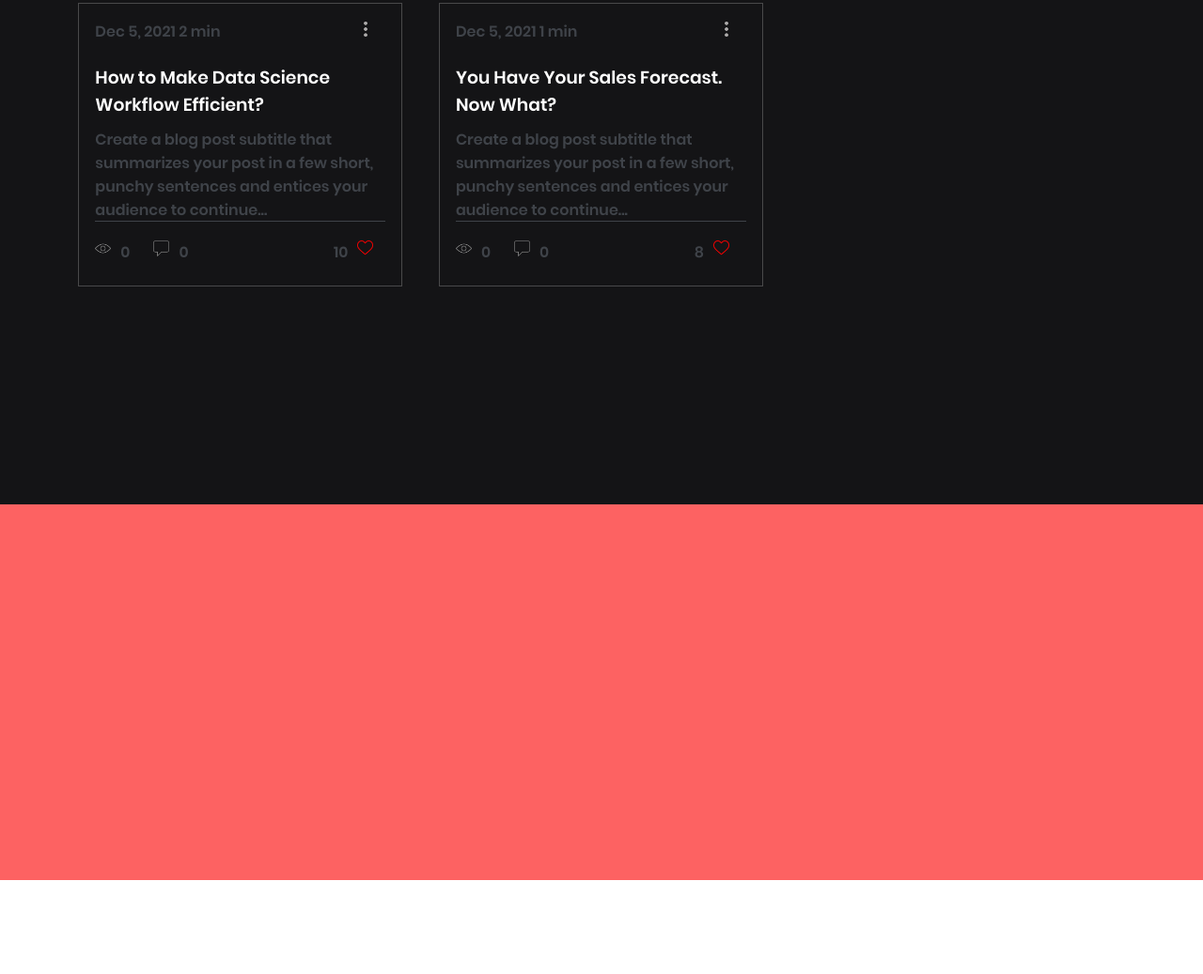
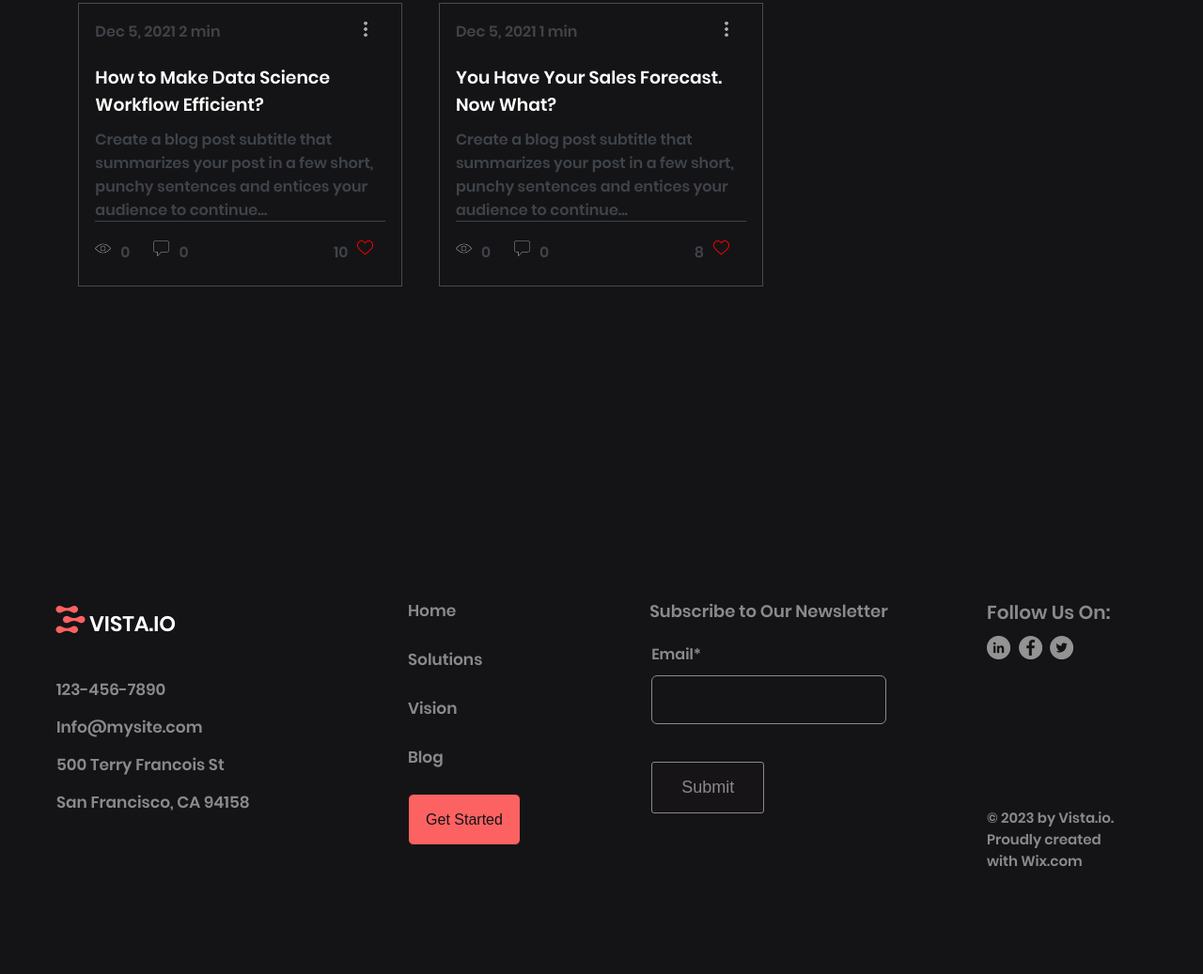
Before and after one commit to MrShota/Master, a plain HTML site: page Project-first/index.html in a window 1280 px wide. Shown: the part 1033-2070 px from the top of the page at 94% size. Before the commit the page ends 1970 px from the top, so only its background shows below. Drawn offline with Linux system fonts and the light colour scheme.

Commit message:
commit on master

```diff
--- a/Project-first/css/style.css
+++ b/Project-first/css/style.css
@@ -26,16 +26,20 @@
 .nav-bar-right {
     width: 70%;
     height: 100%;
-    color: #FFFFFF;
+
     display: flex;
     justify-content: center;
     align-items: center;
     margin-left: 40%;
-    cursor: pointer;
+
     transition: 0.5s ease;
     font-family: font2;
 }
-.nav-bar-right-menu:hover{
+.nav-bar-right a {
+      text-decoration: none;
+       color: #FFFFFF;
+}
+.nav-bar-right a:hover{
     color: #FD6262;
 }
 .nav-bar-right-menu {
@@ -189,8 +193,128 @@ margin-right: 10px;
     height:27px;
 
 }
+
 .footer {
     width: 100%;
-    height: 400px;
+    height: 500px;
     background-color: #FD6262;
+    display: flex;
+   color: #FFFFFF;
+   background-color: #141416;
+   font-family: font1;
+
 }
+.footer1 {
+    width: 30%;
+    height: 50%;
+    display: flex;
+    flex-direction: column;
+    margin-top: 100px;
+    margin-left: 50px;
+}
+
+.footer1-logo {
+    font-size: 15px;
+    padding-bottom: 10px;
+    display: flex;
+}
+.foter1-adress {
+font-size: 17px;
+line-height: 40px;
+color: #8A8A8A;
+margin-top: 20px;
+margin-left: 10px;
+}
+.footer2 {
+    width: 15%;
+    height: 50%;
+    margin-top: 100px;
+    font-size: 17px;
+
+}
+.footer2 a {
+    text-decoration: none;
+    color: #8A8A8A;
+
+
+}
+.footer2 button {
+    width: 120px;
+height: 55px;
+background-color: #FD6262;
+color: #141416;
+border: 1px solid #141416;
+border-radius: 6px;
+font-size: 16px;
+transition: 0.5s;
+cursor: pointer;
+}
+.footer2 button:hover {
+    background-color: #141416;
+    color: #FFFFFF;
+    border: 1px solid #FFFFFF;
+}
+.footer3 {
+    width: 30%;
+    height: 60%;
+    margin-top: 100px;
+    display: flex;
+    flex-direction: column;
+    color: #8A8A8A;
+    align-items: center;
+}
+.footer3-text {
+    font-size: 18px;
+}
+.footer3-box {
+    margin-top: 20px;
+    width: 65%;
+    display: flex;
+    flex-direction: column;
+}
+.footer3-box input {
+    margin-top: 10px;
+    height: 50px;
+    background-color: #141416;
+    border: 1px solid #8A8A8A;
+    border-radius: 6px;
+}
+.footer3-box button {
+    margin-top: 40px;
+    width: 120px;
+    height: 55px;
+    background-color: #161416;
+    color: #8A8A8A;
+    border: 1px solid #8A8A8A;
+    border-radius: 3px;
+    font-size: 18px;
+    transition: 0.5s;
+    cursor: pointer;
+}
+.footer3-box button:hover {
+    background-color: #889CE7;
+    color: #141416;
+}
+.footer4 {
+    width: 20%;
+    height: 80%;
+    margin-top: 100px;
+    color: #8A8A8A;
+}
+.footer4-text {
+    font-size: 20px;
+    margin-left: 40px;
+}
+.footer4-logo {
+    margin-left: 40px;
+    margin-top: 10px;
+}
+.footer4-logo img {
+    margin-right: 5px;
+}
+.footer4-rights {
+    width: 150px;
+    margin-left: 40px;
+    margin-top: 150px;
+    font-size: 15px;
+}
--- a/Project-first/index.html
+++ b/Project-first/index.html
@@ -13,17 +13,17 @@
 <body>
     <div class="nav-bar">
         <div class="nav-bar-left">
-            <img src="" alt="...">
+            <img src="photo/logo-white.png" alt="...">
             VISTA.IO
         </div>
         <div class="nav-bar-right">
-            <div class="nav-bar-right-menu">Home</div>
-            <div class="nav-bar-right-menu">Solution</div>
-            <div class="nav-bar-right-menu">Vision</div>
-            <div class="nav-bar-right-menu">  Blog</div>
+            <div class="nav-bar-right-menu"> <a href="#">Home</a></div>
+            <div class="nav-bar-right-menu"> <a href="#">Solution</a></div>
+            <div class="nav-bar-right-menu"> <a href="#">Vision</a></div>
+            <div class="nav-bar-right-menu"> <a href="#">Blog</a></div>
 
             <div class="nav-bar-button">
-                <button>Get Started</button>
+                <a href="#"><button>Get Started</button></a>
             </div>
         </div>
     </div>
@@ -332,6 +332,54 @@
         </button>
     </div>
     <div class="footer">
+        <div class="footer1">
+            <div class="footer1-logo">
+                <img src="photo/logo-red.png" alt="...">
+               <h2 style="padding-top: 10px;">VISTA.IO</h2>
+            </div>
+            <div class="foter1-adress">
+                123-456-7890 <br>
+
+                Info@mysite.com <br>
+
+                500 Terry Francois St  <br>
+
+                San Francisco, CA 94158 <br>
+            </div>
+        </div>
+        <div class="footer2">
+
+            <a href="#"> <p>Home</p> </a> <br>
+            <a href="#"> <p>Solutions</p> </a> <br>
+            <a href="#"> <p>Vision</p> </a> <br>
+            <a href="#"> <p>Blog</p> </a> <br>
+            <a href="#"> <button> <p>Get Started</p> </button></a>
+        </div>
+        <div class="footer3">
+            <div class="footer3-text">
+                Subscribe to Our Newsletter
+            </div>
+            <div class="footer3-box">
+                <p>Email*</p>
+                <input type="text">
+              <a href="#"><button>Submit</button></a>
+            </div>
+        </div>
+        <div class="footer4">
+            <div class="footer4-text">
+                Follow Us On:
+            </div>
+            <div class="footer4-logo">
+                <img src="photo/8efda6398c724b5ea342287bfe3f5ed0.webp" alt="...">
+                <img src="photo/ce6ec7c11b174c0581e20f42bb865ce3.webp" alt="...">
+                <img src="photo/444f49eac2e348f89128293b0c6432fd.webp" alt="...">
+
+            </div>
+            <div class="footer4-rights">
+                © 2023 by Vista.io. Proudly created <br> with Wix.com
+
+            </div>
+        </div>
 
     </div>
 
@@ -339,4 +387,5 @@
 
 </body>
 
+
 </html>
```
Also changed, not shown: Project-first/photo/444f49eac2e348f89128293b0c6432fd.webp (added), Project-first/photo/8efda6398c724b5ea342287bfe3f5ed0.webp (added), Project-first/photo/ce6ec7c11b174c0581e20f42bb865ce3.webp (added), Project-first/photo/logo-red.png (added), Project-first/photo/logo-white.png (added).
